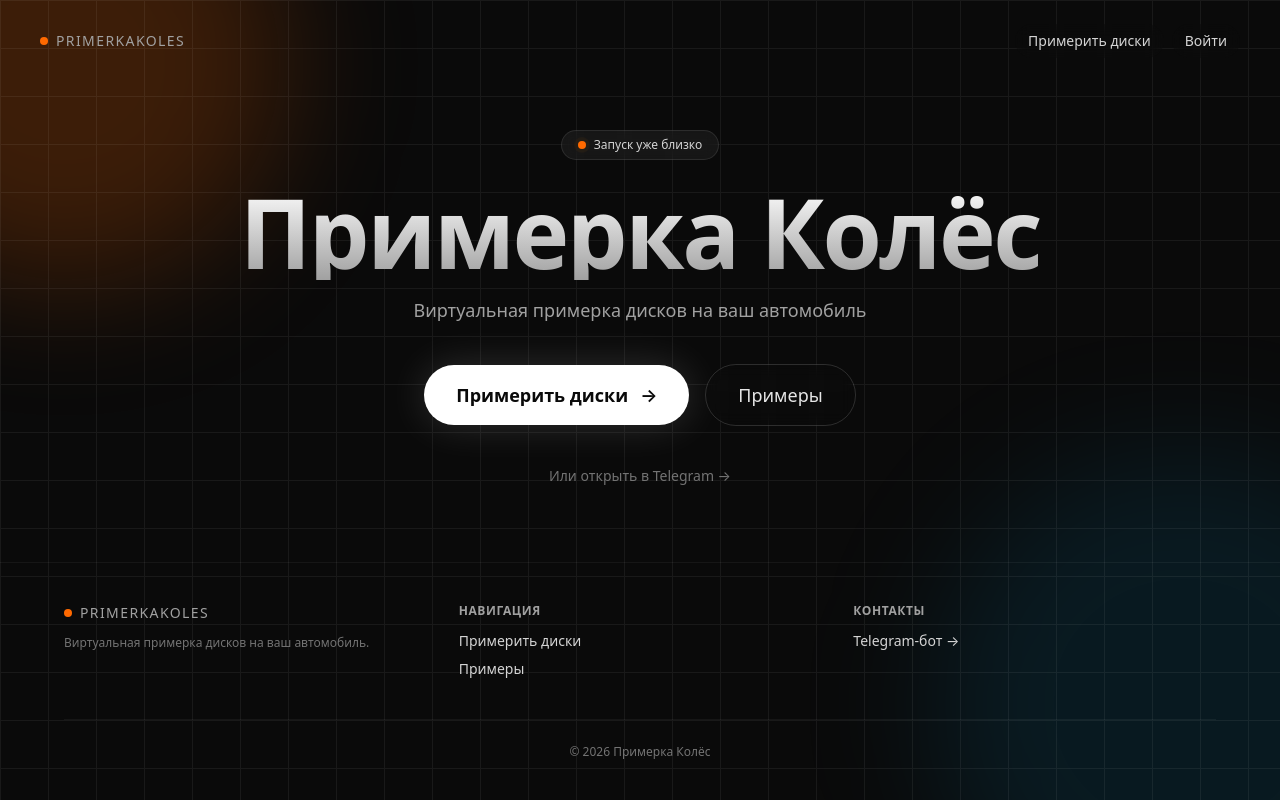
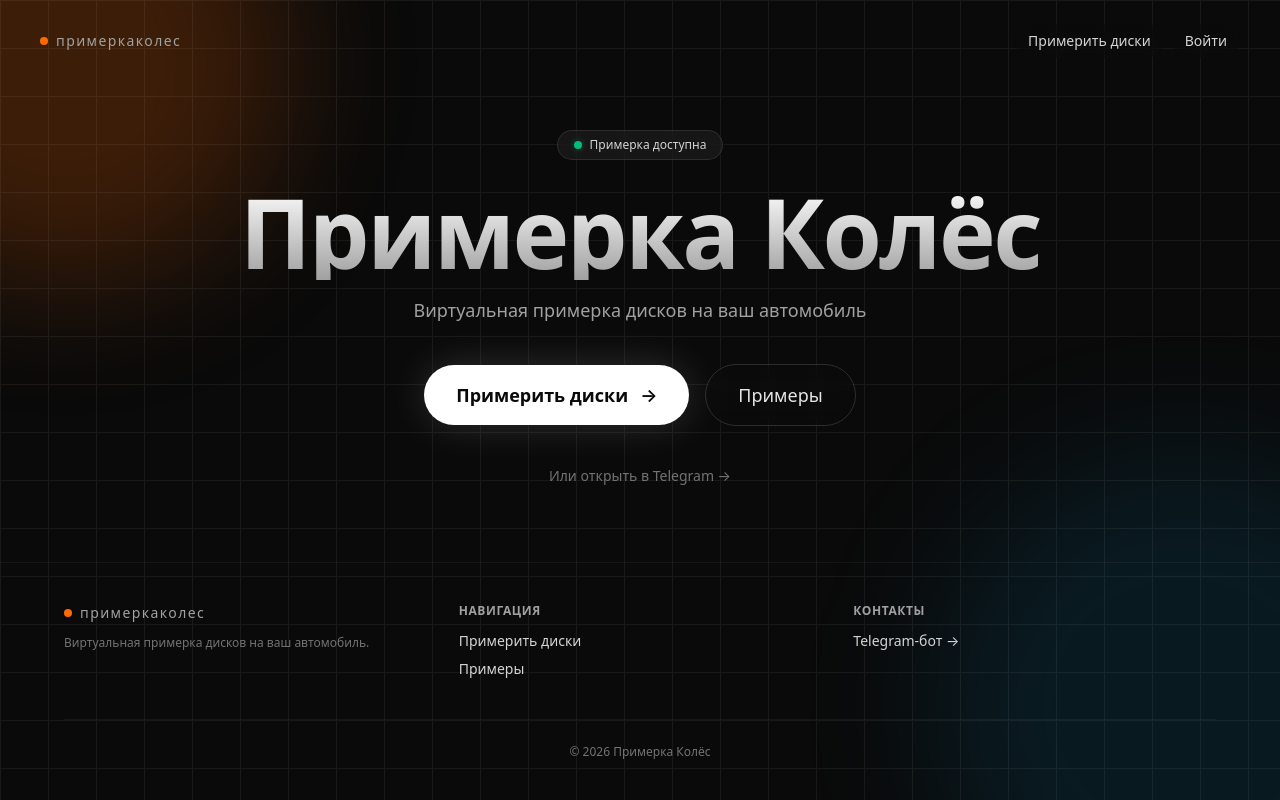
Before and after one commit to Reenzo-hub/primerkakoles-app, a React (Vite) app: page / in a window 1280 px wide. Built offline with nearby package versions, Linux system fonts and the light colour scheme; no server answers.

Commit message:
1.2 Codex
Макса телефона на вход
Логотип
Примерка доступна

```diff
--- a/src/components/Layout.jsx
+++ b/src/components/Layout.jsx
@@ -22,10 +22,10 @@ export default function Layout({ children }) {
         <header className="flex flex-wrap items-center justify-between gap-3 px-6 py-6 sm:px-10">
           <Link
             to="/"
-            className="flex items-center gap-2 text-sm font-medium tracking-widest text-neutral-400 uppercase transition hover:text-white"
+            className="flex items-center gap-2 text-sm font-medium tracking-widest text-neutral-400 transition hover:text-white"
           >
             <span className="inline-block h-2 w-2 rounded-full bg-orange-500" />
-            primerkakoles
+            примеркаколес
           </Link>
 
           <nav className="flex flex-wrap items-center gap-1 text-sm sm:gap-2">
@@ -44,9 +44,9 @@ export default function Layout({ children }) {
         <footer className="border-t border-white/5 px-6 py-10 sm:px-10">
           <div className="mx-auto grid max-w-6xl gap-8 sm:grid-cols-3">
             <div>
-              <div className="flex items-center gap-2 text-sm font-medium tracking-widest text-neutral-400 uppercase">
+              <div className="flex items-center gap-2 text-sm font-medium tracking-widest text-neutral-400">
                 <span className="inline-block h-2 w-2 rounded-full bg-orange-500" />
-                primerkakoles
+                примеркаколес
               </div>
               <p className="mt-3 text-xs text-neutral-500">
                 Виртуальная примерка дисков на ваш автомобиль.
--- a/src/pages/HomePage.jsx
+++ b/src/pages/HomePage.jsx
@@ -13,10 +13,10 @@ export default function HomePage() {
       <div className="flex flex-col items-center justify-center px-6 py-12 text-center">
         <div className="mb-6 inline-flex items-center gap-2 rounded-full border border-white/10 bg-white/5 px-4 py-1.5 text-xs font-medium text-neutral-300 backdrop-blur">
           <span className="relative flex h-2 w-2">
-            <span className="absolute inline-flex h-full w-full animate-ping rounded-full bg-orange-400 opacity-75" />
-            <span className="relative inline-flex h-2 w-2 rounded-full bg-orange-500" />
+            <span className="absolute inline-flex h-full w-full animate-ping rounded-full bg-emerald-400 opacity-75" />
+            <span className="relative inline-flex h-2 w-2 rounded-full bg-emerald-500" />
           </span>
-          Запуск уже близко
+          Примерка доступна
         </div>
 
         <h1 className="mb-4 bg-gradient-to-b from-white to-neutral-400 bg-clip-text text-5xl font-black tracking-tight text-transparent sm:text-7xl md:text-8xl">
--- a/src/pages/LoginPage.jsx
+++ b/src/pages/LoginPage.jsx
@@ -68,7 +68,7 @@ function SmsSection() {
     return () => clearTimeout(t)
   }, [resendIn])
 
-  const phoneDigits = phone.replace(/\D/g, '').slice(0, 10)
+  const phoneDigits = phone
   const e164 = '+7' + phoneDigits
   const phoneValid = phoneDigits.length === 10
 
@@ -110,7 +110,7 @@ function SmsSection() {
       <form onSubmit={verifyCode} className="mt-6 flex flex-col gap-3">
         <p className="text-sm text-neutral-300">
           Код отправлен на{' '}
-          <span className="font-semibold text-white">+7 {formatRu(phoneDigits)}</span>
+          <span className="font-semibold text-white">{formatRu(phoneDigits)}</span>
         </p>
 
         <input
@@ -172,21 +172,16 @@ function SmsSection() {
 
   return (
     <form onSubmit={sendCode} className="mt-6 flex flex-col gap-3">
-      <div className="flex items-stretch gap-2">
-        <span className="flex items-center rounded-full border border-white/10 bg-white/5 px-4 text-sm text-neutral-300">
-          +7
-        </span>
       <input
         type="tel"
         inputMode="numeric"
         autoComplete="tel"
         autoFocus
-          placeholder="999 000 00 00"
-          value={phone}
-          onChange={(e) => setPhone(e.target.value)}
-          className="flex-1 rounded-full border border-white/10 bg-white/5 px-5 py-3 text-white placeholder:text-neutral-500 focus:border-white/30 focus:outline-none"
+        placeholder="+7 999 000 00 00"
+        value={formatRu(phone)}
+        onChange={(e) => setPhone(normalizeRuPhone(e.target.value))}
+        className="w-full rounded-full border border-white/10 bg-white/5 px-5 py-3 text-white placeholder:text-neutral-500 focus:border-white/30 focus:outline-none"
       />
-      </div>
 
       <button
         type="submit"
@@ -224,9 +219,18 @@ function TelegramSoon() {
 }
 
 function formatRu(digits) {
-  if (digits.length <= 3) return digits
-  if (digits.length <= 6) return `${digits.slice(0, 3)} ${digits.slice(3)}`
+  if (!digits) return ''
+  if (digits.length <= 3) return `+7 ${digits}`
+  if (digits.length <= 6) return `+7 ${digits.slice(0, 3)} ${digits.slice(3)}`
   if (digits.length <= 8)
-    return `${digits.slice(0, 3)} ${digits.slice(3, 6)} ${digits.slice(6)}`
-  return `${digits.slice(0, 3)} ${digits.slice(3, 6)} ${digits.slice(6, 8)} ${digits.slice(8)}`
+    return `+7 ${digits.slice(0, 3)} ${digits.slice(3, 6)} ${digits.slice(6)}`
+  return `+7 ${digits.slice(0, 3)} ${digits.slice(3, 6)} ${digits.slice(6, 8)} ${digits.slice(8)}`
 }
+
+function normalizeRuPhone(value) {
+  const digits = value.replace(/\D/g, '')
+  if (digits.startsWith('7') || digits.startsWith('8')) {
+    return digits.slice(1, 11)
+  }
+  return digits.slice(0, 10)
+}
```
Lines whose indentation alone changed are shown as unchanged.
